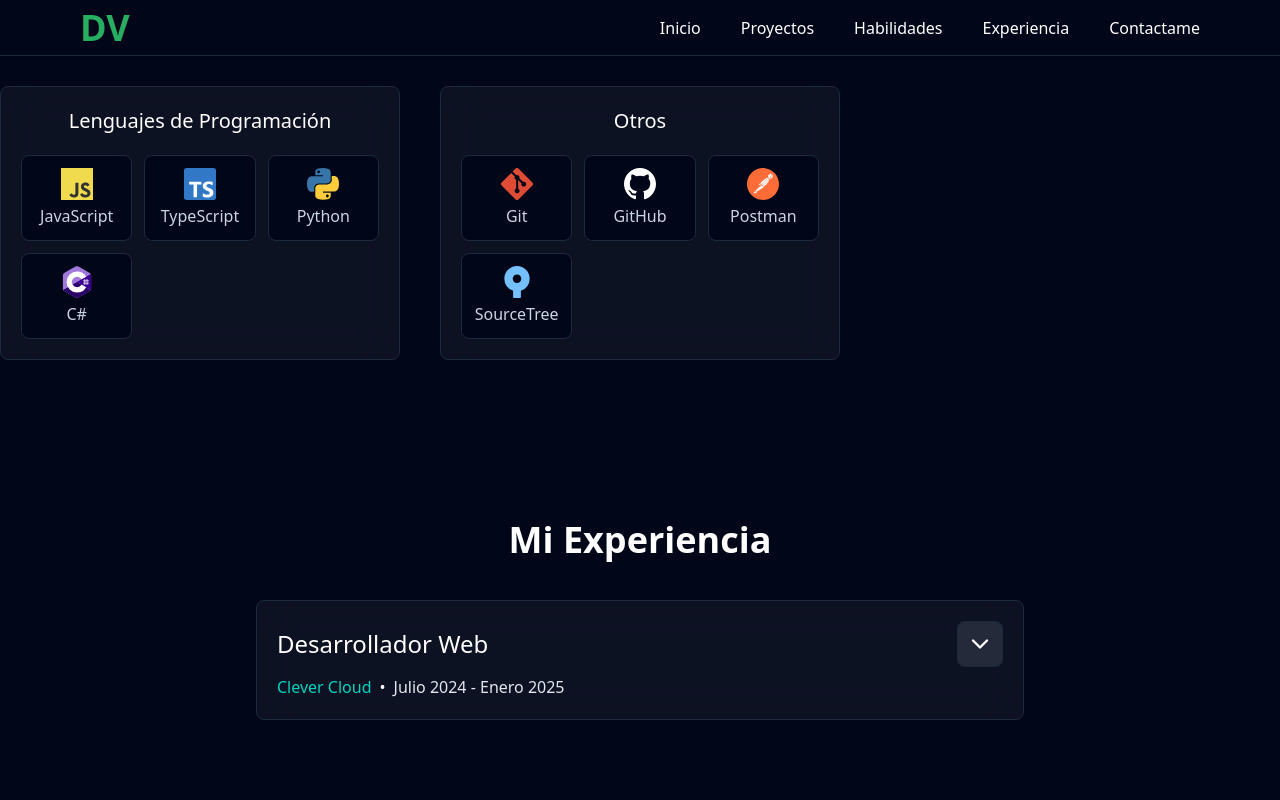
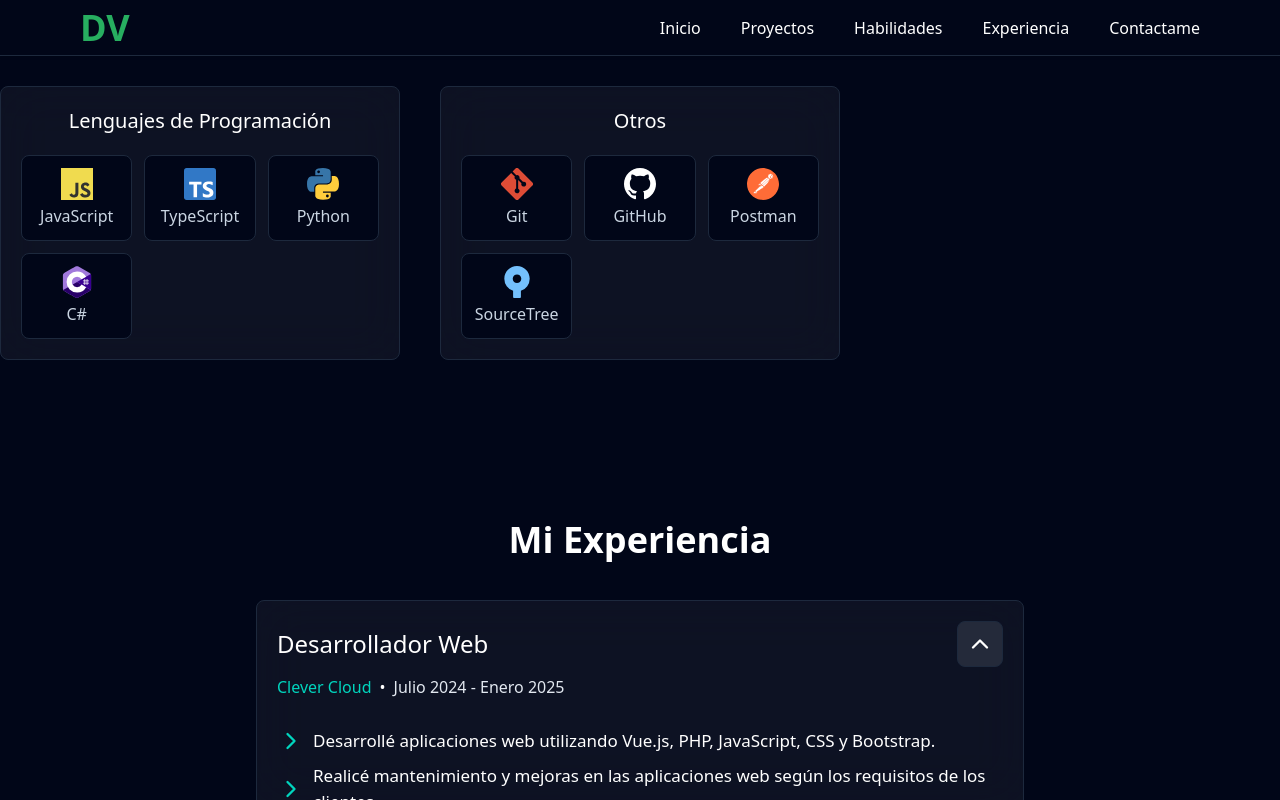
Before and after one commit to davidvchang/Web-Portfolio, a React (Vite) app: page / in a window 1280 px wide. Both pictures are taken after a click on the button 980 px from the left and 2616 px from the top of the page. Shown: the part 1972-2772 px from the top of the page. Built offline with nearby package versions, Linux system fonts and the light colour scheme.

Commit message:
Add: section experience

```diff
--- a/package.json
+++ b/package.json
@@ -11,6 +11,7 @@
   },
   "dependencies": {
     "@tailwindcss/vite": "^4.1.5",
+    "framer-motion": "^12.10.4",
     "lucide-react": "^0.507.0",
     "react": "^19.0.0",
     "react-dom": "^19.0.0",
--- /dev/null
+++ b/src/components/DescriptionExperience.jsx
@@ -0,0 +1,13 @@
+import React from 'react'
+import { ChevronRight } from 'lucide-react';
+
+const DescriptionExperience = ({description}) => {
+  return (
+    <div className='flex items-center gap-2'>
+       <ChevronRight className='min-w-7 min-h-7 text-[#00D5BE]'/>
+       <p className='text-[17px]'>{description}</p>
+    </div>
+  )
+}
+
+export default DescriptionExperience
--- a/src/components/ExperienceContainer.jsx
+++ b/src/components/ExperienceContainer.jsx
@@ -1,14 +1,23 @@
-import React from 'react'
+import React, { useState } from 'react'
 import { ChevronDown } from 'lucide-react';
+import DescriptionExperience from './DescriptionExperience';
+import { motion, AnimatePresence } from 'framer-motion'
 
 const ExperienceContainer = ({position, company, time}) => {
+  const [isVisible, setIsVisible] = useState(false)
+
+  const toggleVisibility = () => {
+    setIsVisible(!isVisible)
+  }
+
   return (
     <div className='w-full flex flex-col border border-slate-800 bg-white/5 backdrop-blur-xl p-5 rounded-lg gap-2 hover:border-principal-color/70 hover:transition duration-300'>
         <div className='w-full flex justify-between items-center '>
             <span className='text-2xl font-medium text-center'>{position}</span>
 
-            <button className='w-fit h-fit p-2 rounded-lg bg-[#242a3a] border border-slate-800 hover:bg-principal-color/70 hover:transition duration-300 cursor-pointer'>
-                <ChevronDown className='w-7 h-7'/>
+            <button onClick={toggleVisibility} className='w-fit h-fit p-2 rounded-lg bg-[#242a3a] border border-slate-800 hover:bg-principal-color/70 hover:transition duration-300 cursor-pointer'>
+                <ChevronDown className={`w-7 h-7 text-white transition-transform duration-300 ${
+                  isVisible ? "rotate-180" : ""}`}/>
             </button>
         </div>
 
@@ -17,6 +26,27 @@ const ExperienceContainer = ({position, company, time}) => {
             <span>•</span>
             <span className='text-slate-200'>{time}</span>
         </div>
+
+        <AnimatePresence>
+          {isVisible === true && (
+              <motion.div
+              initial={{ opacity: 0, height: 0 }}
+              exit={{ opacity: 0, height: 0 }}
+              animate={{ opacity: isVisible ? 1 : 0, height: isVisible ? "auto" : 0 }}
+              transition={{ duration: 0.3, ease: "easeInOut" }}
+              className="overflow-hidden"
+          >
+            <div className='flex flex-col pt-5 gap-2'>
+                <DescriptionExperience description='Desarrollé aplicaciones web utilizando Vue.js, PHP, JavaScript, CSS y Bootstrap.'/>
+                <DescriptionExperience description='Realicé mantenimiento y mejoras en las aplicaciones web según los requisitos de los clientes.'/>
+                <DescriptionExperience description='Implementé nuevas funcionalidades y corregí errores en respuesta a feedback recibido.'/>
+                <DescriptionExperience description='Colaboré con mi equipo para asegurar la correcta entrega y actualización del proyecto.'/>
+            </div>
+
+          </motion.div>
+          )}
+
+        </AnimatePresence>
     </div>
   )
 }
```
Also changed, not shown: 1 other file (tests, documents, lock files or other folders).
